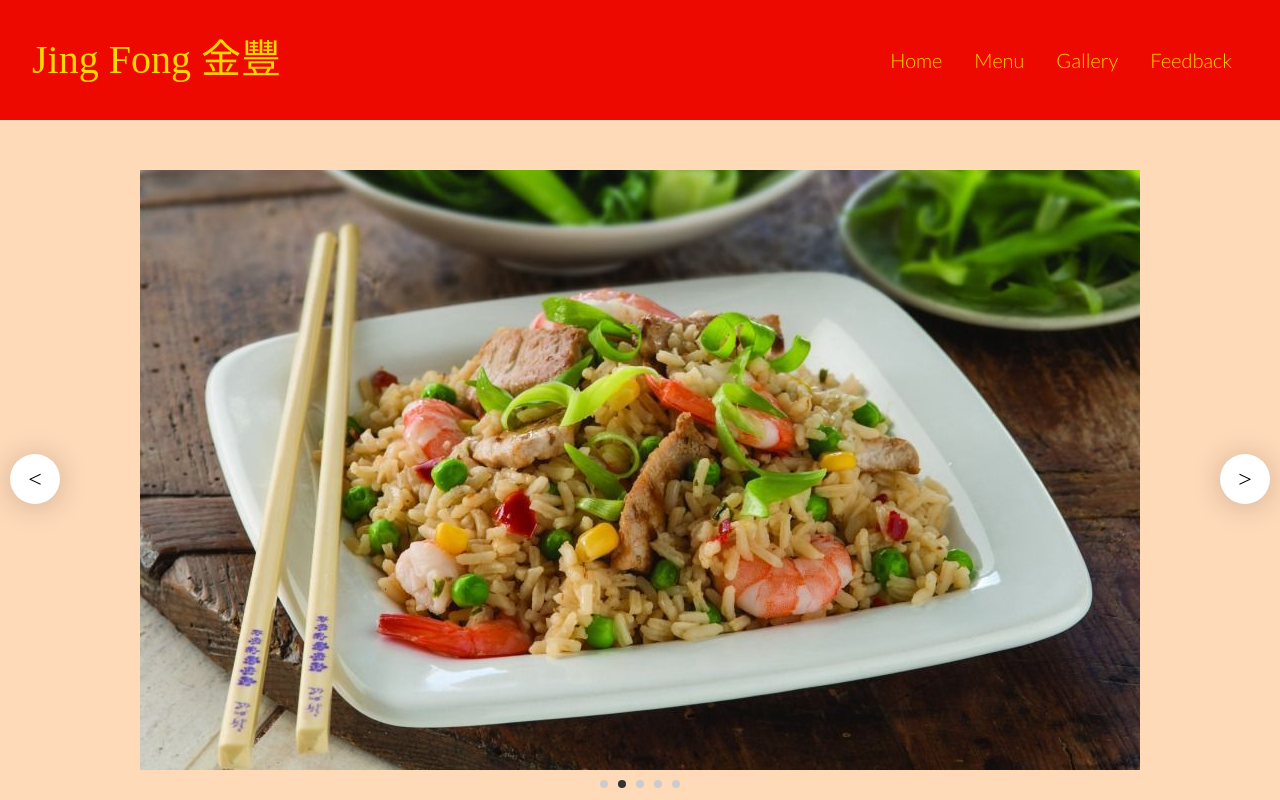
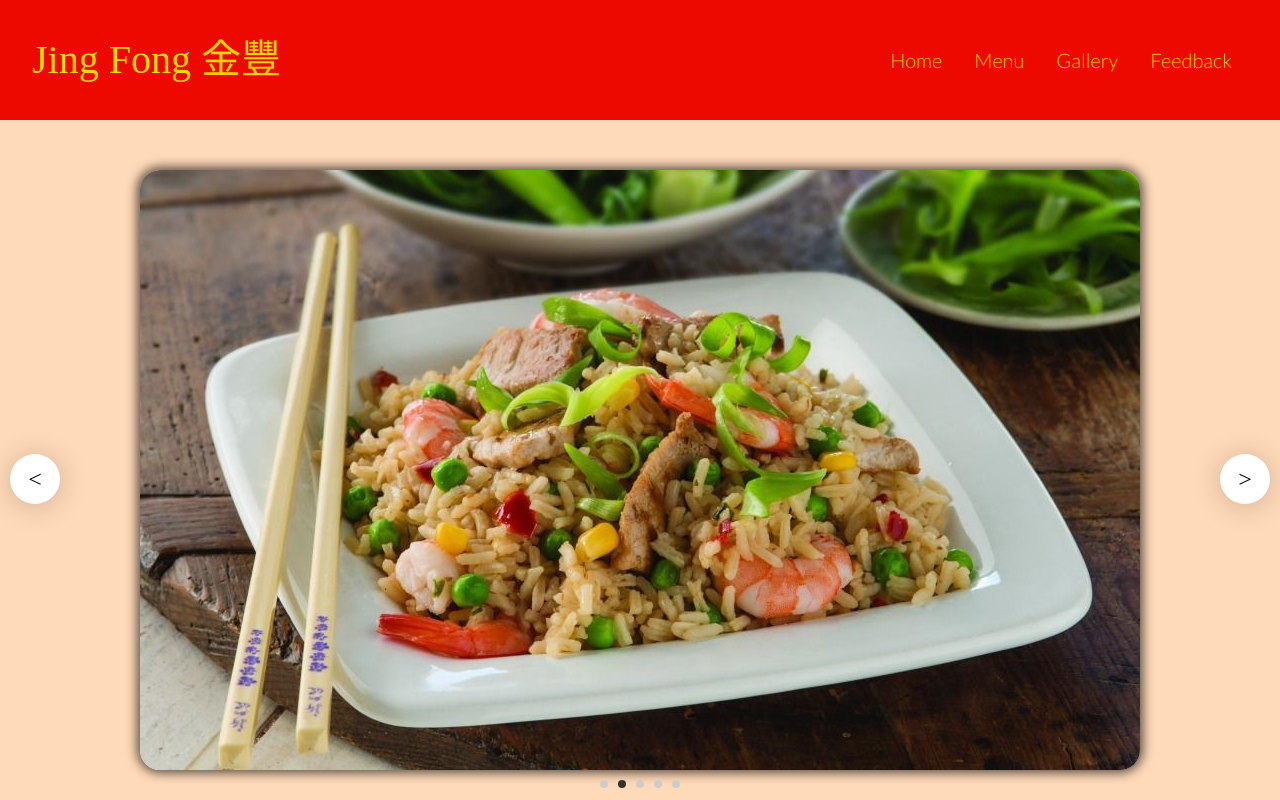
Before and after one commit to darianchen/jing-fong, a React (Vite) app: page / in a window 1280 px wide. Shown: the top 800 px of the page. Built offline with nearby package versions, Linux system fonts and the light colour scheme; a web font is replaced by a local one.

Commit message:
Add box shadow to slider

```diff
--- a/src/Components/Slider/index.css
+++ b/src/Components/Slider/index.css
@@ -48,6 +48,9 @@
     max-width: 100%;
     max-height: 100%;
     object-fit: contain;
+    border-radius: 20px;
+    -webkit-box-shadow: 0px 0px 11px 3px rgba(0,0,0,0.65);
+    box-shadow: 0px 0px 11px 3px rgba(0,0,0,0.65);
 }
 
 .slider-dots {
```
